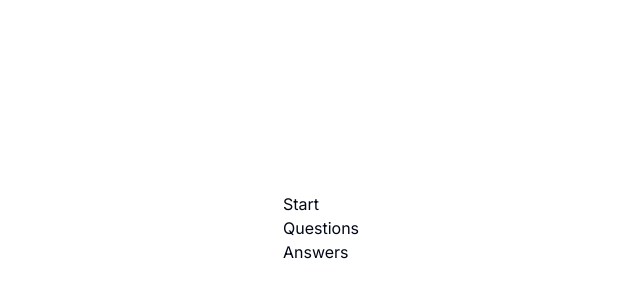
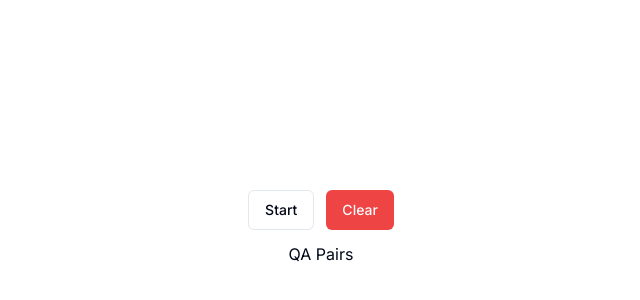
Before and after one commit to nabid001/note-ai, a Next.js app: page / in a window 1280 px wide. Shown: the part 172-472 px from the top of the page, without its empty margins (319-959 px from the left). Built offline with nearby package versions, Linux system fonts and the light colour scheme.

Commit message:
changes on the handleRecord function

```diff
--- a/components/Voice.tsx
+++ b/components/Voice.tsx
@@ -1,81 +1,56 @@
 "use client";
-import React, { useState } from "react";
+import React, { useState, useRef } from "react";
+import { Button } from "./ui/button";
 
 const Voice = () => {
-  const [text, setText] = useState<string>("");
-  const [questions, setQuestions] = useState<string[]>([]);
-  const [answers, setAnswers] = useState<string[]>([]);
+  const [text, setText] = useState("");
+  const [questions, setQuestions] = useState<string>();
+  const [answers, setAnswers] = useState<string>();
 
-  const handleRecord = async () => {
+  const handleRecord = () => {
     const SpeechRecognition =
       window.SpeechRecognition || window.webkitSpeechRecognition;
 
     const recognition = new SpeechRecognition();
-    recognition.continuous = true; // Enable continuous listening
-    recognition.interimResults = true; // Allow interim results
 
-    recognition.onresult = (event: SpeechRecognitionEvent) => {
-      for (let i = event.resultIndex; i < event.results.length; ++i) {
-        const transcript = event.results[i][0].transcript.trim();
-        setText(transcript);
-
-        if (event.results[i].isFinal) {
-          if (transcript.toLowerCase().startsWith("question")) {
-            const question = transcript.replace(/^question\s*/i, "") + "?";
-            setQuestions((prev) => [...prev, question]);
-          } else if (transcript.toLowerCase().startsWith("answer")) {
-            const answer = transcript.replace(/^answer\s*/i, "");
-            setAnswers((prev) => [...prev, answer]);
-          } else if (
-            transcript.toLowerCase() === "ok" ||
-            transcript.toLowerCase() === "done"
-          ) {
-            recognition.stop();
-            break;
-          }
-        }
+    recognition.onresult = (event) => {
+      const transcript = event.results[0][0].transcript;
+      setText(transcript);
+      if (transcript.toLowerCase().startsWith("question")) {
+        const question = transcript.replace(/^question\s*/i, "").trim() + "?";
+        // setQuestions((prev) => [...prev, question]);
+        setQuestions(question);
+      } else {
+        const answer = transcript.replace(/^answer\s*/i, "") + ".";
+        // setAnswers((prev) => [...prev, answer]);
+        setAnswers(answer);
       }
     };
 
     recognition.start();
   };
 
-  const handleDeleteQuestion = (index: number) => {
-    setQuestions((prev) => prev.filter((_, i) => i !== index));
-  };
-
-  const handleDeleteAnswer = (index: number) => {
-    setAnswers((prev) => prev.filter((_, i) => i !== index));
+  const handleClear = () => {
+    setQuestions("");
+    setAnswers("");
   };
 
   return (
-    <div>
-      <button onClick={() => handleRecord()}>Start</button>
-      <div>
-        <h2>Questions</h2>
-        <ul>
-          {questions.map((question, index) => (
-            <li key={index}>
-              {question}{" "}
-              <button onClick={() => handleDeleteQuestion(index)}>
-                Delete
-              </button>
-            </li>
-          ))}
-        </ul>
+    <>
+      <div className="flex gap-3">
+        <Button variant="outline" onClick={handleRecord}>
+          Start
+        </Button>
+        <Button variant="destructive" onClick={handleClear}>
+          Clear
+        </Button>
       </div>
-      <div>
-        <h2>Answers</h2>
-        <ul>
-          {answers.map((answer, index) => (
-            <li key={index}>
-              {answer}{" "}
-              <button onClick={() => handleDeleteAnswer(index)}>Delete</button>
-            </li>
-          ))}
-        </ul>
+      <div className="flex flex-col gap-3">
+        <h2>QA Pairs</h2>
+        {questions && <b>Q: {questions}</b>}
+        {answers && <b>A: {answers}</b>}
       </div>
-    </div>
+    </>
   );
 };
 
```
